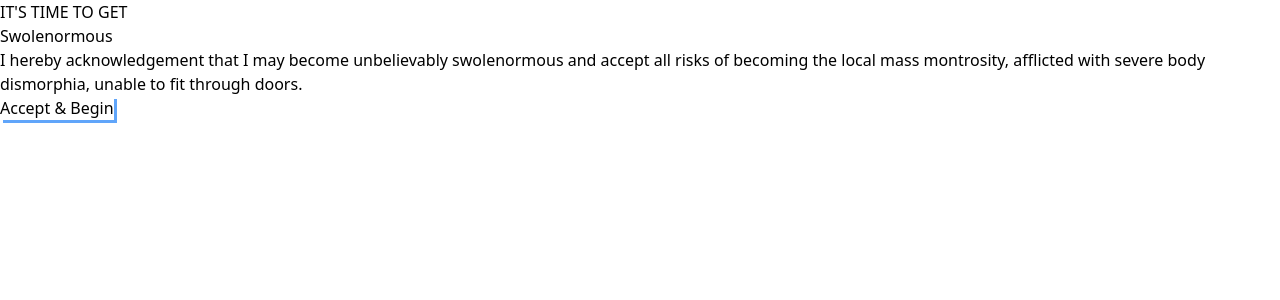
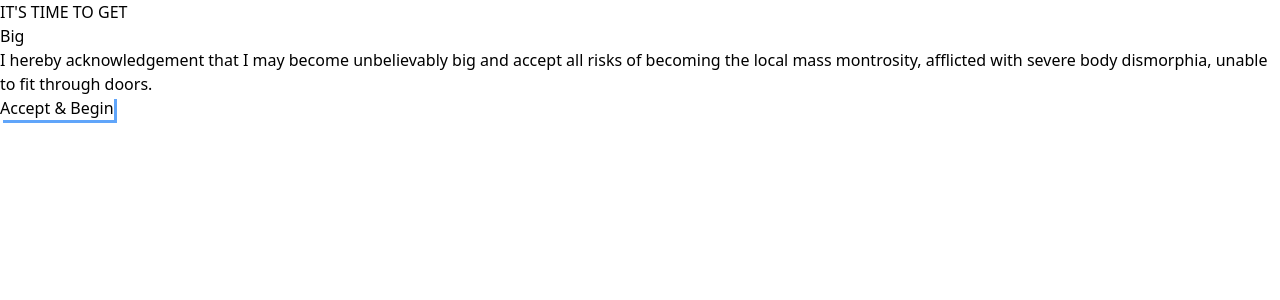
Before and after one commit to SilverX737/GetFit, a React (Vite) app: page / in a window 1280 px wide. Shown: the top 300 px of the page. Built offline with nearby package versions, Linux system fonts and the light colour scheme.

Commit message:
-updated read me

```diff
--- a/src/screens/Generator.jsx
+++ b/src/screens/Generator.jsx
@@ -22,7 +22,7 @@ const Generator = (props) => {
     const [showModal, setShowModal] = useState(false)
     const navigate = useNavigate()
 
-    // let showModal = false
+
 
     function toggleModal() {
         setShowModal(!showModal)
@@ -70,7 +70,8 @@ const Generator = (props) => {
             <Header index={'02'} title={'Lock on targets'} description={"Select the muscles judged for annihilation."} />
             <div className='bg-slate-950  border border-solid border-blue-400 rounded-lg flex flex-col'>
                 <button onClick={toggleModal} className='relative p-3 flex items-center justify-center'>
-
+                    <p className='capitalize'>{muscles.length == 0 ? 'Select muscle groups' : muscles.join(' ')}</p>
+                    <i className="fa-solid absolute right-3 top-1/2 -translate-y-1/2 fa-caret-down"></i>
                 </button>
                 {showModal && (
                     <div className='flex flex-col px-3 pb-3'>
--- a/src/screens/Homepage.jsx
+++ b/src/screens/Homepage.jsx
@@ -9,9 +9,9 @@ const Homepage = () => {
             <div className='flex flex-col gap-4'>
 
                 <p>IT'S TIME TO GET</p>
-                <h1 className='uppercase font-semibold text-4xl sm:text-5xl md:text-6xl lg:text-7xl'>Swole<span className='text-blue-400'>normous</span></h1>
+                <h1 className='uppercase font-semibold text-4xl sm:text-5xl md:text-10xl lg:text-7xl'>Big</h1>
             </div>
-            <p className='text-sm md:text-base font-light'>I hereby acknowledgement that I may become <span className='text-blue-400 font-medium'>unbelievably swolenormous</span> and accept all risks of becoming the local <span className='text-blue-400 font-medium'>mass montrosity</span>, afflicted with severe body dismorphia, unable to fit through doors.</p>
+            <p className='text-sm md:text-base font-light'>I hereby acknowledgement that I may become <span className='text-blue-400 font-medium'>unbelievably big</span> and accept all risks of becoming the local <span className='text-blue-400 font-medium'>mass montrosity</span>, afflicted with severe body dismorphia, unable to fit through doors.</p>
             <Button func={() => {
                 navigate('/Generator');
                 console.log('Hello');
--- a/src/screens/Workout.jsx
+++ b/src/screens/Workout.jsx
@@ -1,21 +1,34 @@
 import React from "react";
 import SectionWrapper from '../components/SectionWrapper';
-import ExerciseCard from '../components/ExerciseCard'
+import ExerciseCard from '../components/ExerciseCard';
+import { useNavigate } from 'react-router-dom';
+import Button from '../components/Button'
+
+const Workout = (props) => {
+    const { workout } = props;
+    const navigate = useNavigate();
 
 
-const Workout = (props) => {
-    const { workout } = props
+    const home = () => navigate('/');
+
+
+    const goToGenerator = () => navigate('/generator');
+
     return (
         <SectionWrapper id={'workout'} header={"welcome to"} title={['The', 'DANGER', 'zone']}>
             <div className='flex flex-col gap-4'>
                 {workout.map((exercise, i) => {
                     return (
                         <ExerciseCard i={i} exercise={exercise} key={i} />
-                    )
+                    );
                 })}
             </div>
+            <div className='flex gap-4 mt-4'>
+            <Button func={home} text={"Go back to home page"}></Button>
+            <Button func={goToGenerator} text={"Go back to Genrator page"}></Button>
+            </div>
         </SectionWrapper>
-    )
-}
+    );
+};
 
 export default Workout;
```
Also changed, not shown: src/Exercises.js (+4 -76 lines), 1 other file (tests, documents, lock files or other folders).
